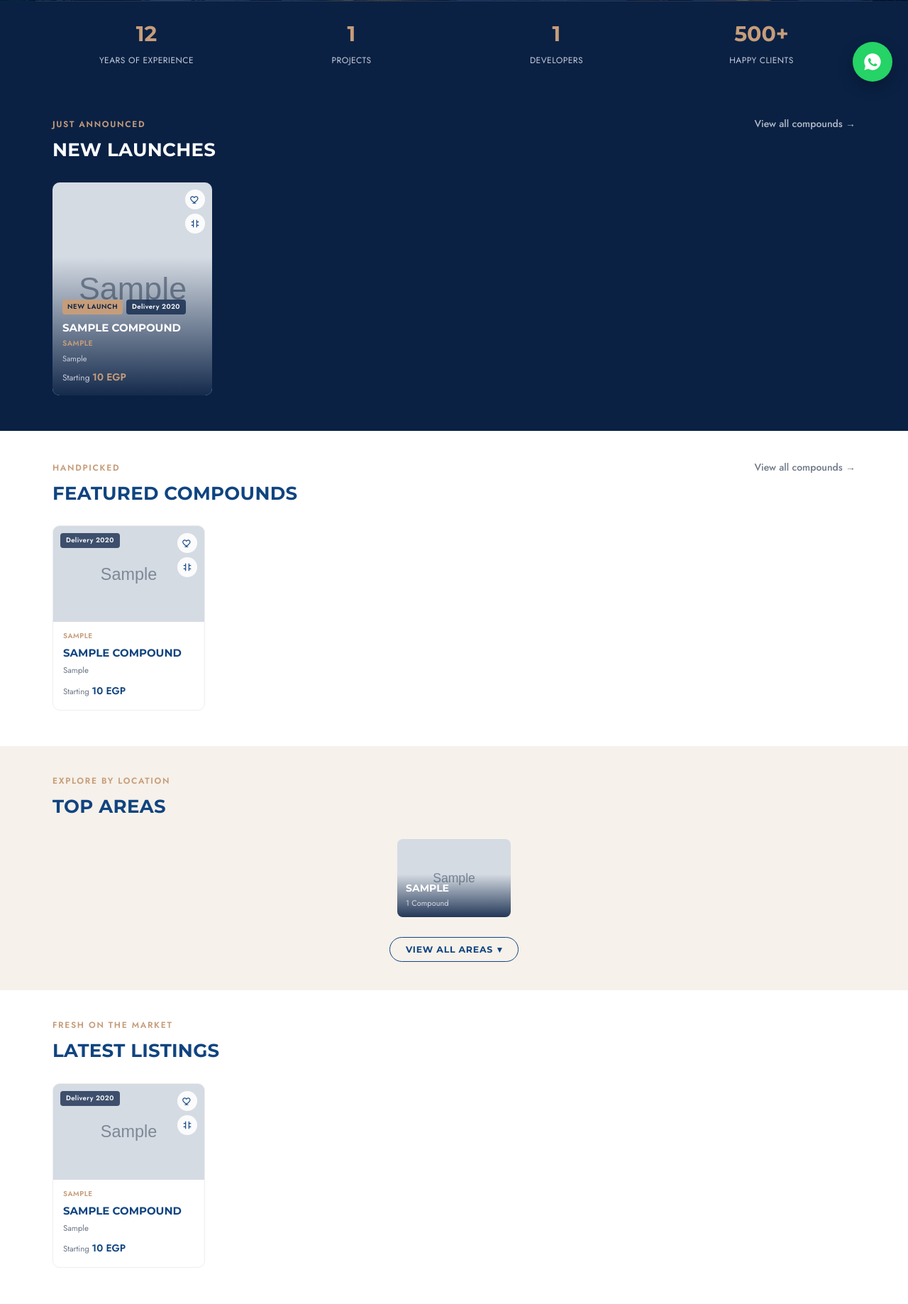
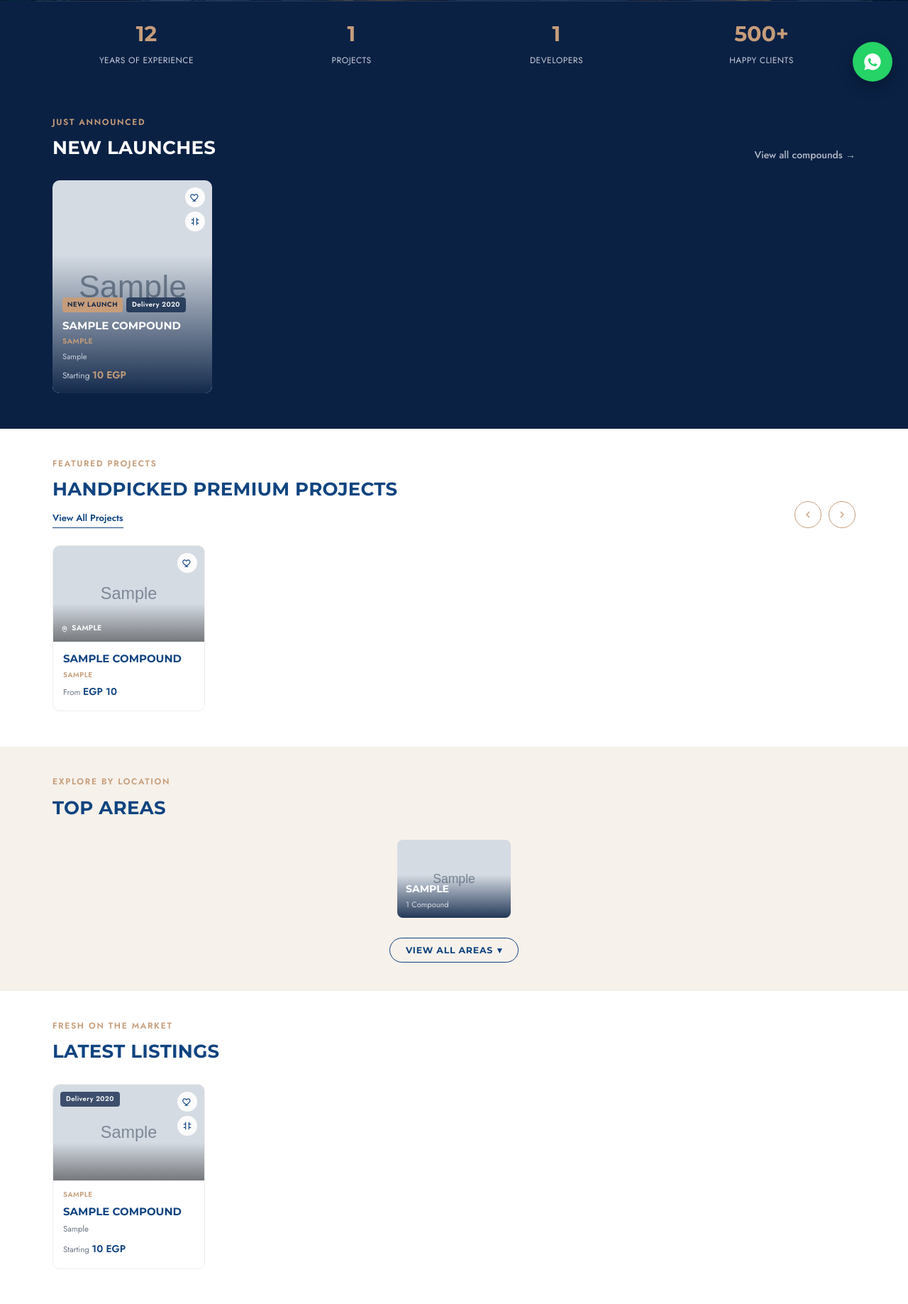
Before and after one commit to 4syyyz62k5-web/meleveneg-website, a Flask app: page / in a window 1280 px wide. Shown: the part 663-2500 px from the top of the page at 71% size. Run offline with Flask 3, Linux system fonts and the light colour scheme; tables that the repository leaves empty hold one stand-in row (values such as "Sample post"); grey boxes marked "Sample" are stand-in pictures.

Commit message:
Update index.html

```diff
--- a/templates/index.html
+++ b/templates/index.html
@@ -152,7 +152,7 @@
   .section{ padding: 40px 0; }
   .mv-section--dark{ background: var(--color-navy-dark); }
   .mv-section__head{
-    display: flex; align-items: baseline; justify-content: space-between; gap: 16px;
+    display: flex; align-items: flex-end; justify-content: space-between; gap: 16px;
     margin-bottom: 24px;
   }
   .mv-eyebrow{
@@ -170,6 +170,32 @@
   }
   .mv-section--dark .mv-viewall{ color: #b7bdc8; }
   .mv-viewall:hover{ color: var(--color-gold); }
+  .mv-viewall--underline{
+    display: inline-block; margin-top: 10px; color: var(--color-navy);
+    font-weight: 600; font-size: 13px; border-bottom: 1px solid var(--color-navy);
+    padding-bottom: 2px;
+  }
+  .mv-viewall--underline:hover{ color: var(--color-gold); border-color: var(--color-gold); }
+
+  /* ---------- Prev/Next carousel arrows ---------- */
+  .mv-carousel-arrows{ display: flex; gap: 10px; flex-shrink: 0; }
+  .mv-arrow-btn{
+    width: 38px; height: 38px; border-radius: 50%; border: 1px solid var(--color-gold);
+    background: none; color: var(--color-gold); cursor: pointer;
+    display: flex; align-items: center; justify-content: center;
+    transition: background .2s ease, color .2s ease;
+  }
+  .mv-arrow-btn svg{ width: 16px; height: 16px; }
+  .mv-arrow-btn:hover{ background: var(--color-gold); color: var(--color-navy-dark); }
+
+  /* ---------- Location pin badge (over the card image) ---------- */
+  .mv-location-badge{
+    position: absolute; bottom: 10px; left: 10px; z-index: 2;
+    display: inline-flex; align-items: center; gap: 4px;
+    font-family: var(--font-body); font-size: 10.5px; font-weight: 600; letter-spacing: .03em;
+    color: var(--color-white); text-transform: uppercase;
+  }
+  .mv-location-badge svg{ width: 12px; height: 12px; }
 
   /* ---------- "View all areas" — inline expand (no floating popup) ---------- */
   .mv-areas-expand{
@@ -313,6 +339,10 @@
   }
   .mv-property-card:hover{ transform: translateY(-6px); box-shadow: 0 18px 34px rgba(16,35,59,.16); }
   .mv-property-card__media{ position: relative; width: 100%; height: 135px; background: #ddd; overflow: hidden; }
+  .mv-property-card__media::after{
+    content: ""; position: absolute; inset: 0; pointer-events: none;
+    background: linear-gradient(180deg, rgba(0,0,0,0) 60%, rgba(0,0,0,.45) 100%);
+  }
   .mv-property-card__media img{
     width: 100%; height: 100%; object-fit: cover; display: block;
     transition: transform .4s ease;
@@ -648,37 +678,46 @@
     <div class="container">
         <div class="mv-section__head">
           <div>
-            <p class="mv-eyebrow">Handpicked</p>
-            <h2 class="mv-title mv-title--light">Featured Compounds</h2>
+            <p class="mv-eyebrow">Featured Projects</p>
+            <h2 class="mv-title mv-title--light">Handpicked Premium Projects</h2>
+            <a class="mv-viewall mv-viewall--underline" href="{{ url_for('compounds') }}">View All Projects</a>
           </div>
-          <a class="mv-viewall" href="{{ url_for('compounds') }}">View all compounds →</a>
+          <div class="mv-carousel-arrows">
+            <button type="button" class="mv-arrow-btn" aria-label="Previous" onclick="document.getElementById('featured-grid').scrollBy({left:-260, behavior:'smooth'})">
+              <svg viewBox="0 0 24 24" fill="none" stroke="currentColor" stroke-width="2"><path d="M15 18l-6-6 6-6"/></svg>
+            </button>
+            <button type="button" class="mv-arrow-btn" aria-label="Next" onclick="document.getElementById('featured-grid').scrollBy({left:260, behavior:'smooth'})">
+              <svg viewBox="0 0 24 24" fill="none" stroke="currentColor" stroke-width="2"><path d="M9 18l6-6-6-6"/></svg>
+            </button>
+          </div>
         </div>
         <div class="mv-hscroll">
-            <div class="mv-property-grid">
+            <div class="mv-property-grid" id="featured-grid">
                 {% for c in featured %}
                 <a class="mv-property-card" href="{{ url_for('compound_detail', slug=c.slug) }}">
                   <div class="mv-property-card__media">
+                    {% if c.area %}
+                    <span class="mv-location-badge">
+                      <svg viewBox="0 0 24 24" fill="none" stroke="currentColor" stroke-width="2"><path d="M12 21s-6-5.2-6-10a6 6 0 1 1 12 0c0 4.8-6 10-6 10z"/><circle cx="12" cy="11" r="2.2"/></svg>
+                      {{ c.area }}
+                    </span>
+                    {% endif %}
                     <div class="mv-card-icons">
                       <button type="button" class="mv-icon-btn mv-fav-btn" aria-label="Save" onclick="event.preventDefault(); event.stopPropagation(); this.classList.toggle('is-active');">
                         <svg viewBox="0 0 24 24" fill="none" stroke="currentColor" stroke-width="2"><path d="M12 21s-7.5-4.6-10-9.1C.4 8.6 2 5 5.6 5c2 0 3.4 1 4.4 2.4C11 6 12.4 5 14.4 5 18 5 19.6 8.6 18 11.9 15.5 16.4 8 21 8 21z"/></svg>
                       </button>
-                      <button type="button" class="mv-icon-btn mv-compare-btn" aria-label="Compare" onclick="event.preventDefault(); event.stopPropagation(); this.classList.toggle('is-active');">
-                        <svg viewBox="0 0 24 24" fill="none" stroke="currentColor" stroke-width="2"><path d="M8 3v18M16 3v18M3 8h5M16 8h5M3 16h5M16 16h5"/></svg>
-                      </button>
                     </div>
-                    {% if c.delivery_year %}<span class="mv-delivery-badge mv-delivery-badge--onmedia">Delivery {{ c.delivery_year }}</span>{% endif %}
                     <img src="{{ c.cover_image_url or url_for('static', filename='img/placeholder.jpg') }}" alt="{{ c.name }}" loading="lazy">
                   </div>
                   <div class="mv-property-card__body">
+                    <p class="mv-property-card__name">{{ c.name }}</p>
                     {% if c.developer in developer_logos %}
                     <img class="mv-property-card__developer-logo" src="{{ developer_logos[c.developer] }}" alt="{{ c.developer }}">
                     {% elif c.developer %}
                     <p class="mv-property-card__developer">{{ c.developer }}</p>
                     {% endif %}
-                    <p class="mv-property-card__name">{{ c.name }}</p>
-                    <p class="mv-property-card__meta">{{ c.area }}</p>
                     {% if c.min_price %}
-                    <p class="mv-property-card__price">Starting <span>{{ "{:,.0f}".format(c.min_price) }} EGP</span></p>
+                    <p class="mv-property-card__price">From <span>EGP {{ "{:,.0f}".format(c.min_price) }}</span></p>
                     {% else %}
                     <p class="mv-property-card__price">Price on request</p>
                     {% endif %}
```
